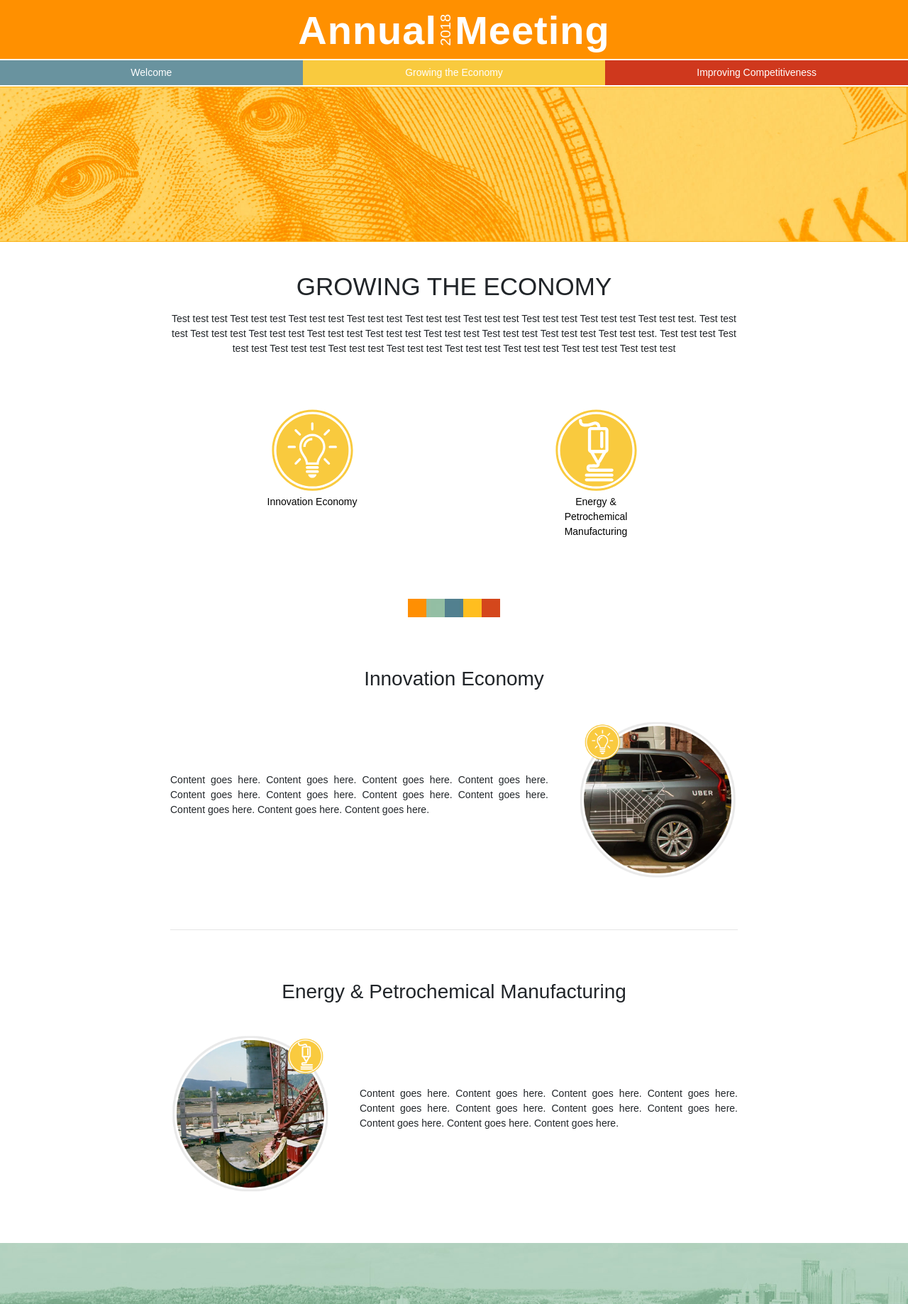
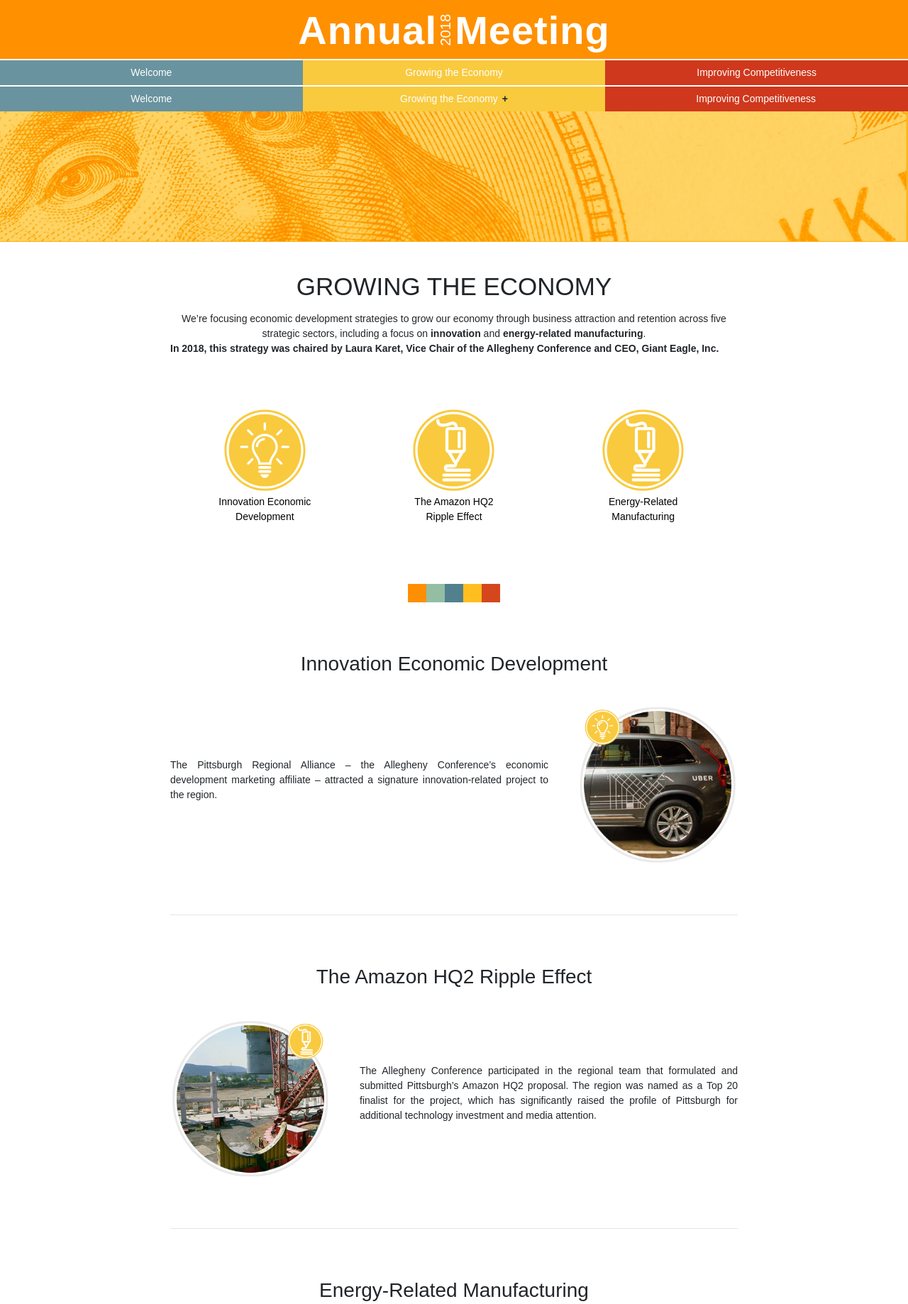
Before and after one commit to mknee123/annualmeeting2018, a website: page web/growing-economy.html in a window 1280 px wide. Shown: the part 40-1878 px from the top of the page at 71% size. Drawn offline with nearby package versions, Linux system fonts and the light colour scheme; a web font is replaced by a local one.

Commit message:
Added in nav-two and some jQuery code to create a sub nav functionality. Added in first draft of content to growing page

```diff
--- a/src/css/style.css
+++ b/src/css/style.css
@@ -151,6 +151,59 @@
   width: 0;
   left: -15px;
 }
+.caret {
+    font-size: 1rem;
+    font-weight: bold;
+
+    margin-left: 2px;
+    /*
+    width: 0px;
+    height: 0;
+    display: inline-block;
+    vertical-align: middle;
+    border-top: 4px dashed;
+    border-top: 4px solid\9;
+    border-right: 4px solid transparent;
+    border-left: 4px solid transparent; */
+}
+/** SUB PAGES NAV NEW*/
+.wrapper-nav {
+  z-index: 6;
+  position: absolute;
+  width: 100%;
+}
+.nav-two {
+  display: flex;
+  flex-direction: column;
+  justify-content: center;
+  align-items: center;
+}
+.nav-two li {
+  flex: 1;
+  padding:.5rem  0;
+  align-self: stretch;
+  /*border-top:white solid 2px;
+  border-bottom:white solid 2px;*/
+}
+.nav-two li a {
+  text-decoration: none;
+  color: white;
+}
+.nav-two li a:hover {
+  text-decoration: none;
+  color: white;
+}
+.sub-nav {
+  display: none;
+  margin-top: .5rem;
+}
+.sub-nav .active {
+  display: block;
+
+}
+.sub-nav li {
+  border-top: solid lightgrey 1px;
+}
 
 
 /**feature image area **/
@@ -262,6 +315,17 @@
     color:white;
     padding: .5rem 0;
   }
+  .nav-two {
+
+    flex-direction: row;
+    justify-content: space-around;
+    align-items: flex-start;
+  }
+  .nav-two li {
+    align-self: auto;
+    /*border-top:white solid 2px;
+    border-bottom:white solid 2px;*/
+  }
   .feat-img {
     display: block;
   }
--- a/web/growing-economy.html
+++ b/web/growing-economy.html
@@ -16,6 +16,8 @@
      <link rel="stylesheet" href="https://use.typekit.net/hdw7hqg.css">
 
     <link rel="stylesheet" type="text/css" href="dist/css/style.css" />
+
+    <script src="https://ajax.googleapis.com/ajax/libs/jquery/3.3.1/jquery.min.js"></script>
 
     <!--favicon-->
     <link rel="apple-touch-icon" sizes="57x57" href="favicon/apple-icon-57x57.png">
@@ -55,7 +57,39 @@
           <span class="nav-item"><span class="nav-text">Improving Competitiveness</span></span>
         </a>
       </nav>
+
     </header>
+    <!--navigation 2-->
+    <nav class="wrapper-nav text-center">
+      <ul class="nav-two">
+        <li class="welcome">
+          <a href="welcome.html">
+            <span class="nav-item"><span class="nav-text">Welcome</span></span>
+          </a>
+        </li>
+        <li class="growing">
+          <a class="test" href="#">
+            <span class="nav-item"><span class="nav-text">Growing the Economy</span></span></a>
+            <span class="caret">+</span>
+            <ul class="sub-nav">
+              <li> <span class="nav-item"><span class="nav-text">One</span></span></li>
+              <li><span class="nav-item"><span class="nav-text">Two</span></span></li>
+            </ul>
+
+        </li>
+        <li class="improving">
+          <a href="improving-competitiveness.html">
+            <span class="nav-item"><span class="nav-text">Improving Competitiveness</span></span>
+          </a>
+          <span class="caret"></span>
+          <ul class="sub-nav">
+            <li> <span class="nav-item"><span class="nav-text">three</span></span></li>
+            <li><span class="nav-item"><span class="nav-text">four</span></span></li>
+          </ul>
+        </li>
+      </ul>
+
+    </nav>
     <!--feature image graphic -->
     <div class="feat-img">
       <img src="dist/img/growingEconomyBanner.jpg" alt="Growing the Economy Feature Banner Image" />
@@ -64,38 +98,57 @@
       <div class="margin-top text-center">
         <h1 class="text-upper thin-margin-bottom">Growing the Economy</h1>
 
-        <p class="entry-content">Test test test Test test test  Test test test Test test test Test test test Test test test Test test test Test test test Test test test. Test test test Test test test  Test test test Test test test Test test test Test test test Test test test Test test test Test test test. Test test test Test test test  Test test test Test test test Test test test Test test test Test test test Test test test Test test test </p>
+        <p class="entry-content">We’re focusing economic development strategies to grow our economy through business attraction and retention across five strategic sectors, including a focus on <strong>innovation</strong> and <strong>energy-related manufacturing</strong>.</p>
+        <p><em><strong>In 2018, this strategy was chaired by Laura Karet, Vice Chair of the Allegheny Conference and CEO, Giant Eagle, Inc.</strong></em></p>
       </div><!--close of entry-content-->
       <!-- icons of innovation Economy and Energy & Petrochemical Manufacturing -->
       <div class="flex-wrapper-icons medium-margin-top medium-margin-bottom">
         <div class="icon">
-          <a href="#innovation-economy"><img src="dist/img/Icon_InnovationEconomy.svg" alt="icon for Innovation Economy" />Innovation Economy</a>
+          <a href="#innovation-economy"><img src="dist/img/Icon_InnovationEconomy.svg" alt="icon for Innovation Economy" />Innovation Economic<br/> Development</a>
         </div>
         <div class="icon">
-          <a href="#energy-petro-manu"><img src="dist/img/Icon_EnergyPetroManu.svg" alt="icon for Energy & Petrochemical Manufacturing" />Energy & Petrochemical<br/> Manufacturing</a>
+          <a href="#energy-petro-manu"><img src="dist/img/Icon_EnergyPetroManu.svg" alt="icon for Energy & Petrochemical Manufacturing" />The Amazon HQ2<br/> Ripple Effect</a>
+        </div>
+        <div class="icon">
+          <a href="#energy-petro-manu"><img src="dist/img/Icon_EnergyPetroManu.svg" alt="icon for Energy & Petrochemical Manufacturing" />Energy-Related<br/> Manufacturing</a>
         </div>
       </div><!--close of flex-wrapper-->
       <!--graphic divider-->
       <img class="colored-divider" src="dist/img/coloredDivider.jpg" alt="graphic divider" />
       <!-- Innovation Economy -->
       <span id="innovation-economy"></span>
-      <h2 class="medium-margin-top margin-bottom text-center">Innovation Economy</h2>
+      <h2 class="medium-margin-top margin-bottom text-center">Innovation Economic Development</h2>
       <div class="medium-margin-bottom">
         <div class="flex-wrapper-content-reverse">
-          <p>Content goes here. Content goes here. Content goes here. Content goes here. Content goes here. Content goes here. Content goes here. Content goes here. Content goes here. Content goes here. Content goes here. </p>
+          <p>The Pittsburgh Regional Alliance – the Allegheny Conference’s economic development marketing affiliate – attracted a signature innovation-related project to the region.  </p>
           <img class="circle-graphic margin-left" src="dist/img/ieGraphic.png" alt="graphic for innovation economy" />
         </div>
       </div>
       <hr>
-      <!--Energy & Petrochemical Manufacturing -->
+      <!--The Amazon HQ2 Ripple Effect -->
       <span id="energy-petro-manu"></span>
-      <h2 class="medium-margin-top margin-bottom text-center">Energy & Petrochemical Manufacturing</h2>
+      <h2 class="medium-margin-top margin-bottom text-center">The Amazon HQ2 Ripple Effect</h2>
       <div class="medium-margin-bottom">
         <div class="flex-wrapper-content">
           <img class="circle-graphic margin-right" src="dist/img/epmGraphic.png" alt="graphic for Energy & Petrochemical Manufacturing" />
-          <p>Content goes here. Content goes here. Content goes here. Content goes here. Content goes here. Content goes here. Content goes here. Content goes here. Content goes here. Content goes here. Content goes here. </p>
+          <p>The Allegheny Conference participated in the regional team that formulated and submitted Pittsburgh’s Amazon HQ2 proposal. The region was named as a Top 20 finalist for the project, which has significantly raised the profile of Pittsburgh for additional technology investment and media attention. </p>
         </div>
       </div>
+      <hr>
+      <!--Energy Related Manufacturing -->
+      <span id="energy-petro-manu"></span>
+      <h2 class="medium-margin-top margin-bottom text-center">Energy-Related Manufacturing</h2>
+      <div class="medium-margin-bottom">
+        <div class="flex-wrapper-content-reverse">
+          <img class="circle-graphic margin-right" src="dist/img/epmGraphic.png" alt="graphic for Energy & Petrochemical Manufacturing" />
+          <div>
+            <p>The Shell Pennsylvania Chemicals petrochemical facility is under construction and growing by the day. An economic development win from 2016, the facility now hosts 2,950 construction workers, and key pieces of equipment vital to the operation of the ethane cracker arrive routinely.</p>
+            <p>The cracker is paying dividends, and it’s not even operating yet. Six new supply chain projects related to Shell’s facility are underway in the Pittsburgh region.</p>
+          </div>
+        </div>
+      </div>
+
+      <p><em>The Allegheny Conference’s<strong> 2018-19 Agenda: Creative a Next Generation Economy for All</strong> focuses on Growing the Economy and Improving the Region’s Competitiveness. View our progress on improving the region’s competitiveness <a href="improving-competitiveness.html">here</a>.</em></p>
     </main>
 
     <!--footer-->
@@ -108,6 +161,12 @@
         <a href="https://www.pittsburghregion.org/" target="_blank">Pittsburgh Regional Alliance</a>
       </div>
     </footer>
-
+    <script>
+      $('.caret').click(function(e) {
+        e.preventDefault();
+        $('.sub-nav').not($(this).next('.sub-nav')).slideUp();
+        $(this).next('.sub-nav').slideToggle();
+      });
+    </script>
   </body>
 </html>
```
Also changed, not shown: web/dist/css/style.css.
